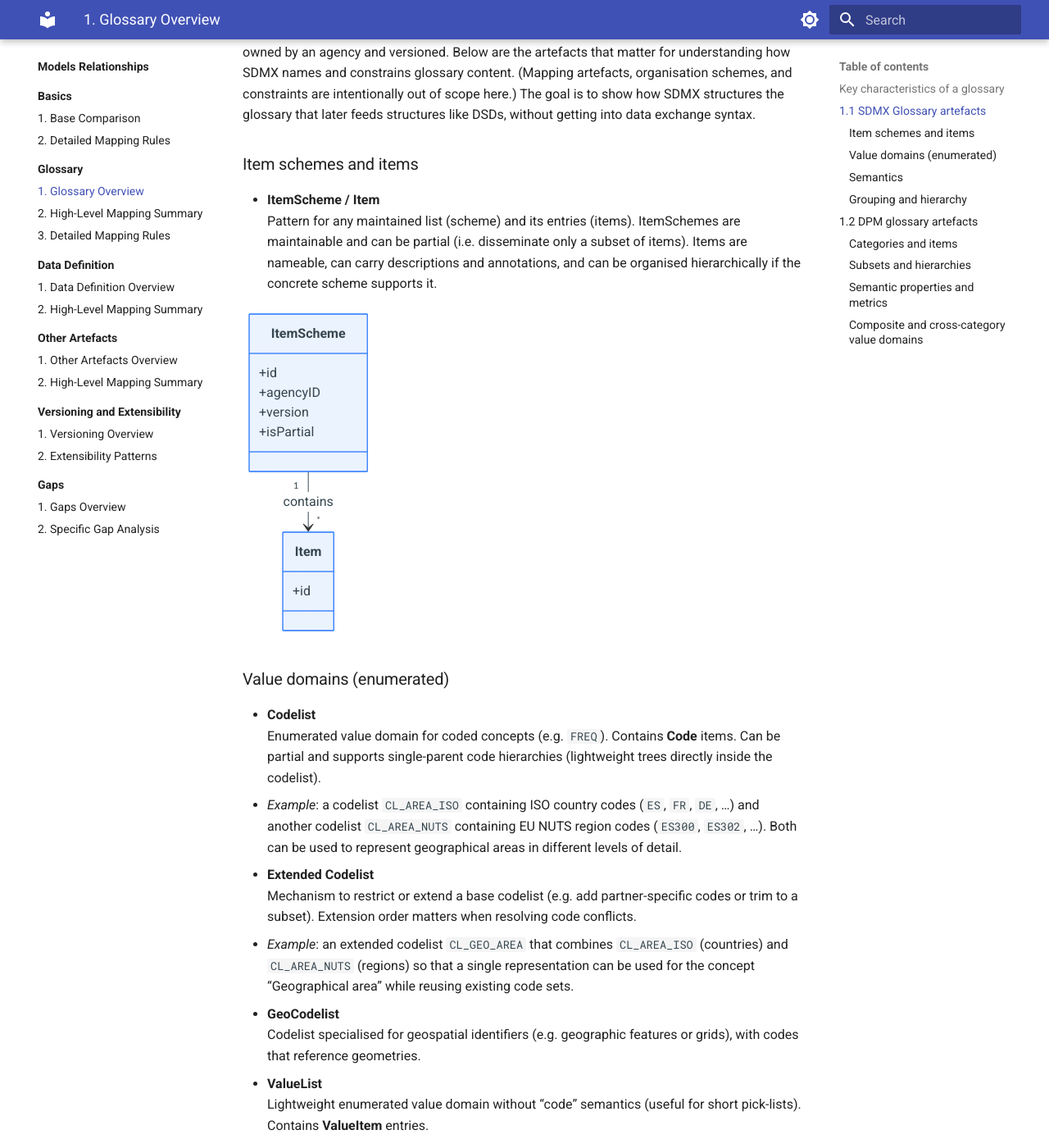
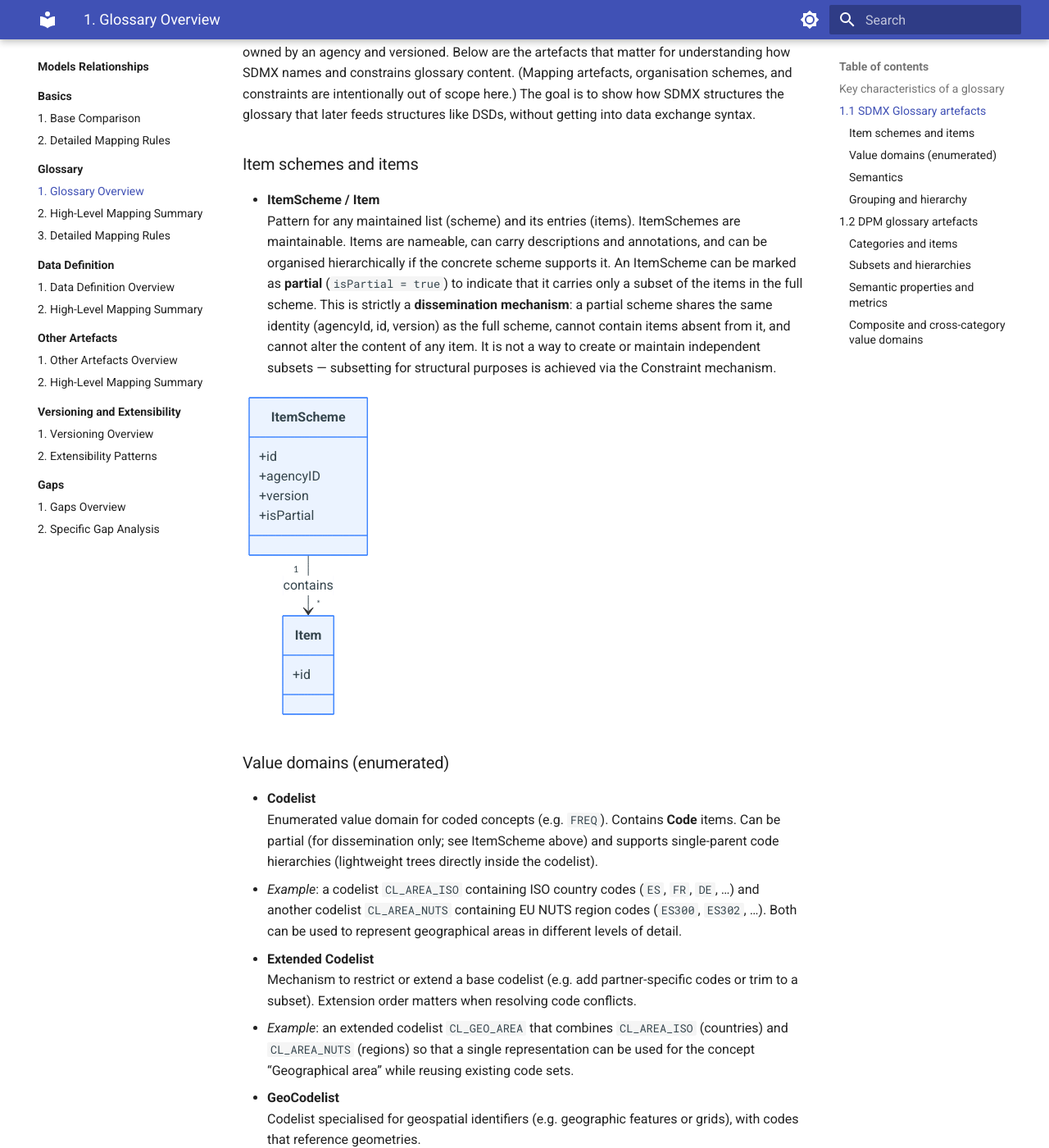
Before and after one commit to sdmx-twg/wp-sdmx-dpm, an MkDocs documentation site: the page built from docs/models-relationships/01_glossary/01_glossary_overview.md, in a window 1280 px wide and 1400 px high, scrolled down 842 px. Shown: the whole window at 82% size. Built offline with MkDocs 1.6.1 and Material for MkDocs 9.7.7, drawn with Linux system fonts in a browser that asks for light colours.

Commit message:
fix: clarify isPartial as dissemination-only mechanism
Addresses #15 — expand the ItemScheme description to emphasise that
isPartial is strictly a dissemination flag (same identity, no extra
items, no content deviation) and not a way to create subcategories.
Add cross-reference in the Codelist description.

````diff
--- a/docs/models-relationships/01_glossary/01_glossary_overview.md
+++ b/docs/models-relationships/01_glossary/01_glossary_overview.md
@@ -19,7 +19,8 @@ The SDMX glossary is built around maintained lists (“schemes”) and their ite
 ### Item schemes and items
 
 - **ItemScheme / Item**
-  Pattern for any maintained list (scheme) and its entries (items). ItemSchemes are maintainable and can be partial (i.e. disseminate only a subset of items). Items are nameable, can carry descriptions and annotations, and can be organised hierarchically if the concrete scheme supports it.
+  Pattern for any maintained list (scheme) and its entries (items). ItemSchemes are maintainable. Items are nameable, can carry descriptions and annotations, and can be organised hierarchically if the concrete scheme supports it.
+  An ItemScheme can be marked as **partial** (`isPartial = true`) to indicate that it carries only a subset of the items in the full scheme. This is strictly a **dissemination mechanism**: a partial scheme shares the same identity (agencyId, id, version) as the full scheme, cannot contain items absent from it, and cannot alter the content of any item. It is not a way to create or maintain independent subsets — subsetting for structural purposes is achieved via the Constraint mechanism.
 
 ```mermaid
 classDiagram
@@ -38,7 +39,7 @@ classDiagram
 ### Value domains (enumerated)
 
 - **Codelist**
-  Enumerated value domain for coded concepts (e.g. `FREQ`). Contains **Code** items. Can be partial and supports single-parent code hierarchies (lightweight trees directly inside the codelist).
+  Enumerated value domain for coded concepts (e.g. `FREQ`). Contains **Code** items. Can be partial (for dissemination only; see ItemScheme above) and supports single-parent code hierarchies (lightweight trees directly inside the codelist).
   - *Example*: a codelist `CL_AREA_ISO` containing ISO country codes (`ES`, `FR`, `DE`, …) and another codelist `CL_AREA_NUTS` containing EU NUTS region codes (`ES300`, `ES302`, …). Both can be used to represent geographical areas in different levels of detail.
 
 - **Extended Codelist**
````
